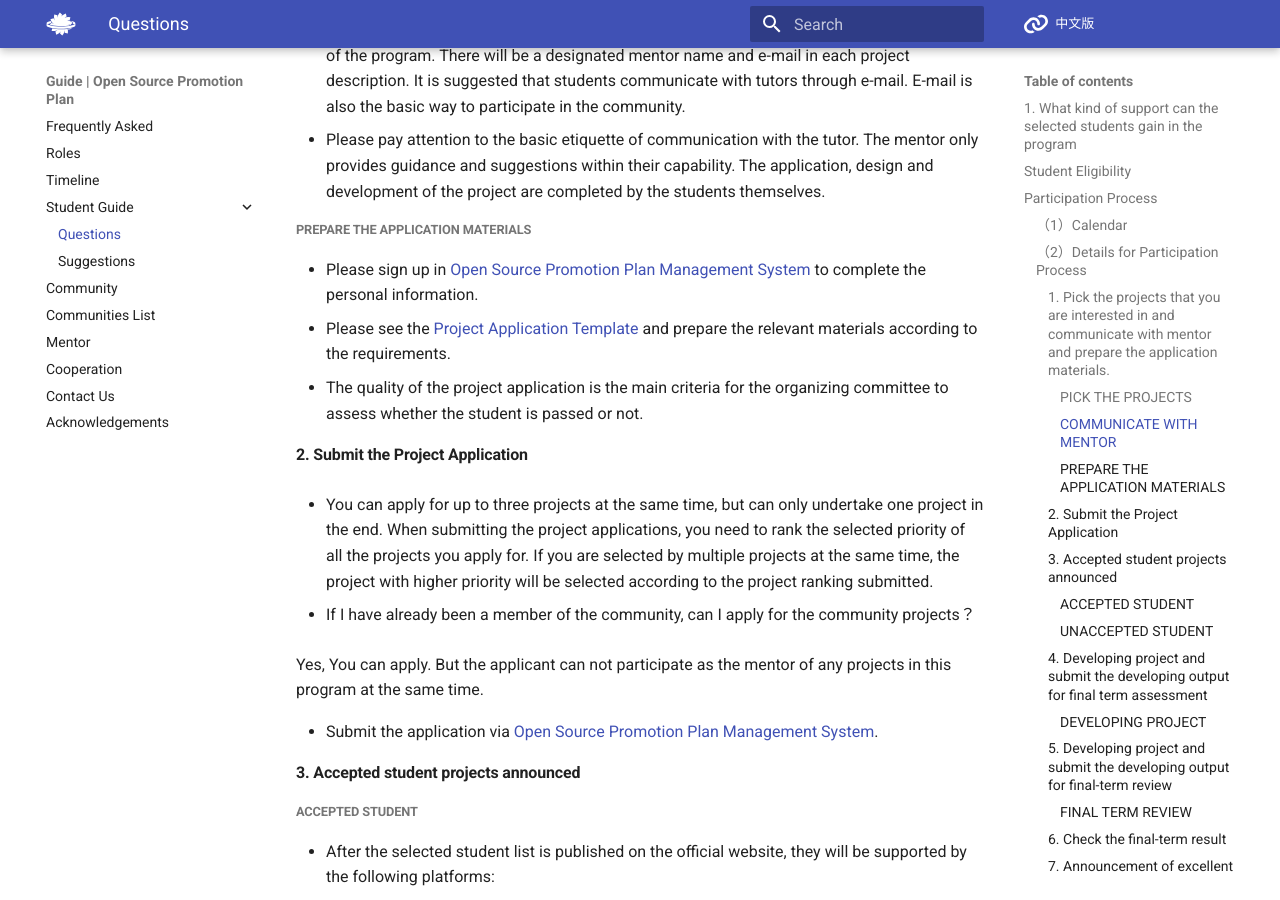
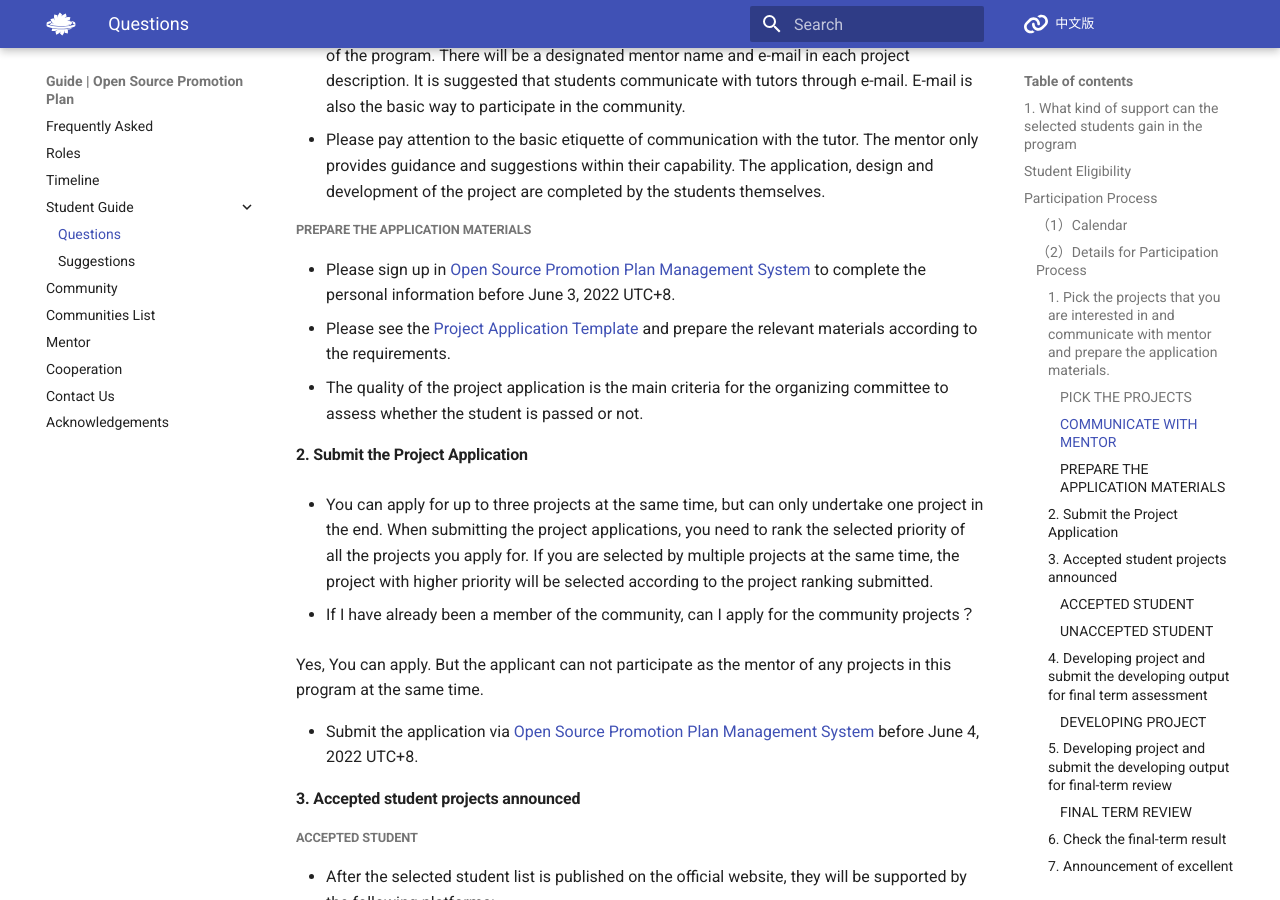
Before and after one commit to summer-ospp/help-en, an MkDocs documentation site: the page built from docs/student.md, in a window 1280 px wide and 900 px high, scrolled down 2167 px. Built offline with MkDocs 1.6.1 and Material for MkDocs 9.7.7, drawn with Linux system fonts in a browser that asks for light colours; comment, search, counter and statistics services are not loaded.

Commit message:
Update student.md

```diff
--- a/docs/student.md
+++ b/docs/student.md
@@ -69,7 +69,7 @@ Students are required to download, sign, scan and upload a signed version of the
 
 ##### PREPARE THE APPLICATION MATERIALS
 
-- Please sign up in [Open Source Promotion Plan Management System](https://portal.summer-ospp.ac.cn/) to complete the personal information.
+- Please sign up in [Open Source Promotion Plan Management System](https://portal.summer-ospp.ac.cn/) to complete the personal information before June 3, 2022 UTC+8.
 - Please see the [Project Application Template](./assets/
 Project-Application-Template.pdf ) and prepare the relevant materials according to the requirements.
 - The quality of the project application is the main criteria for the organizing committee to assess whether the student is passed or not.
@@ -84,7 +84,7 @@ Project-Application-Template.pdf ) and prepare the relevant materials according
 
   Yes, You can apply. But the applicant can not participate as the mentor of any projects in this program at the same time.
 
-- Submit the application via [Open Source Promotion Plan Management System](https://portal.summer-ospp.ac.cn/).
+- Submit the application via [Open Source Promotion Plan Management System](https://portal.summer-ospp.ac.cn/) before June 4, 2022 UTC+8.
 
 
 
```
